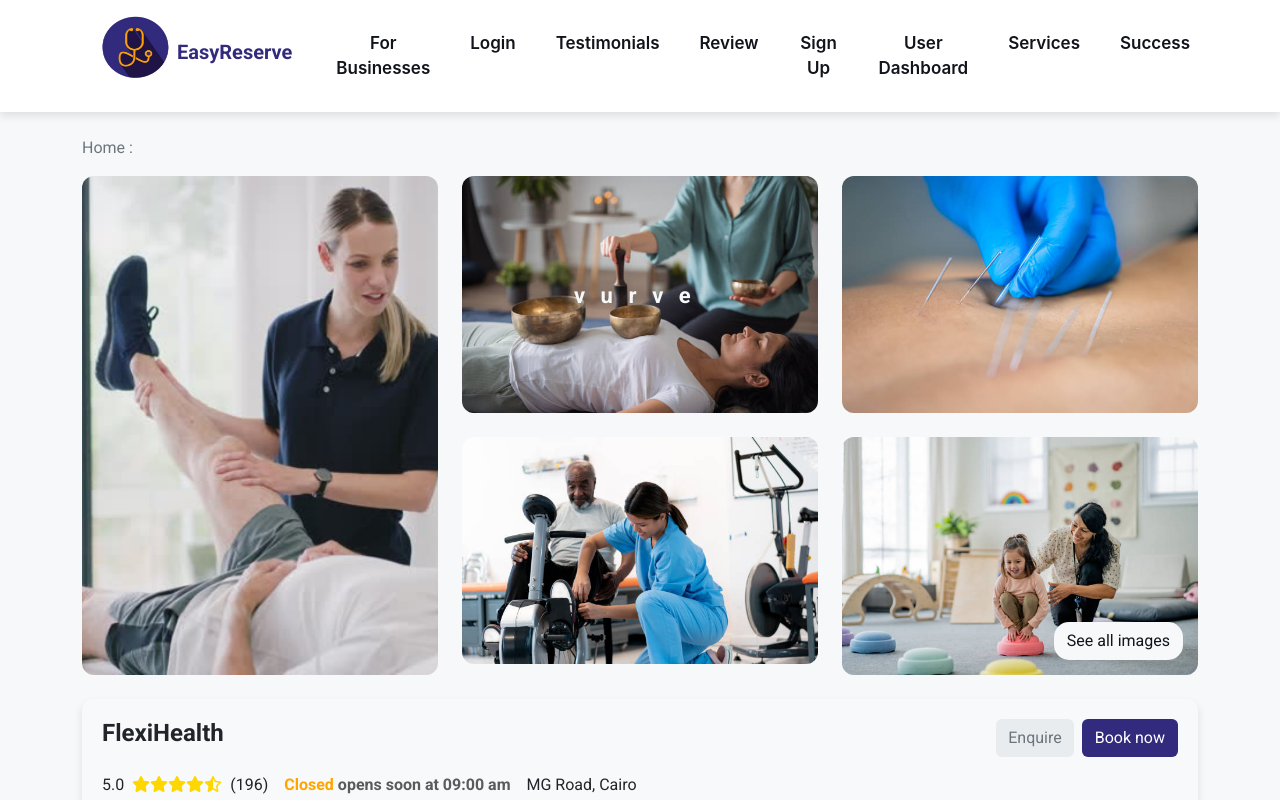
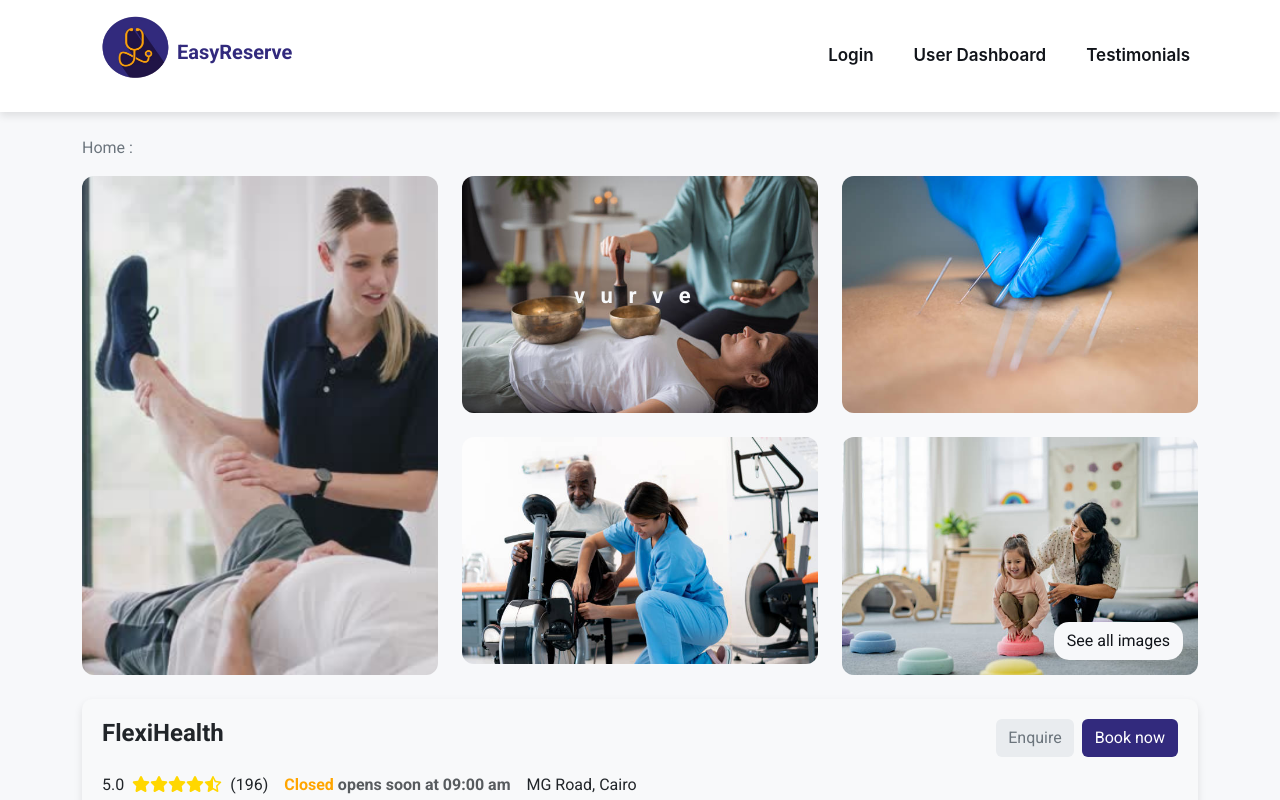
Before and after one commit to Omarjellyfish/DEPI-final, a React (Vite) app in the folder frontend/: page / in a window 1280 px wide. Shown: the top 800 px of the page. Built offline with nearby package versions, Linux system fonts and the light colour scheme; no server answers.

Commit message:
clean navbar

```diff
--- a/frontend/src/components/Navbar/Navbar.jsx
+++ b/frontend/src/components/Navbar/Navbar.jsx
@@ -39,29 +39,10 @@ function Navbar() {
           id="navbarSupportedContent"
         >
           <ul className="navbar-nav ms-lg-auto ps-3 mb-2 mb-lg-0 gap-md-3 gap-lg-4">
-            <li className="nav-item">
-              <Link className="nav-link" to="/time">
-                For Businesses
-              </Link>
-            </li>
+
             <li className="nav-item">
               <Link className="nav-link" to="/login">
                 Login
-              </Link>
-            </li>
-            <li className="nav-item">
-              <Link className="nav-link" to="/testimonials">
-                Testimonials
-              </Link>
-            </li>
-            <li className="nav-item">
-              <Link className="nav-link" to="/review">
-                Review
-              </Link>
-            </li>
-            <li className="nav-item">
-              <Link className="nav-link" to="/signup">
-                Sign Up
               </Link>
             </li>
 
@@ -78,17 +59,12 @@ function Navbar() {
                 </Link>
               </li>
             )}
-
-            <li className="nav-item">
-              <Link className="nav-link" to="/services">
-                Services
+             <li className="nav-item">
+              <Link className="nav-link" to="/testimonials">
+                Testimonials
               </Link>
             </li>
-            <li className="nav-item">
-              <Link className="nav-link" to="/success">
-                Success
-              </Link>
-            </li>
+
           </ul>
         </div>
       </div>
```
